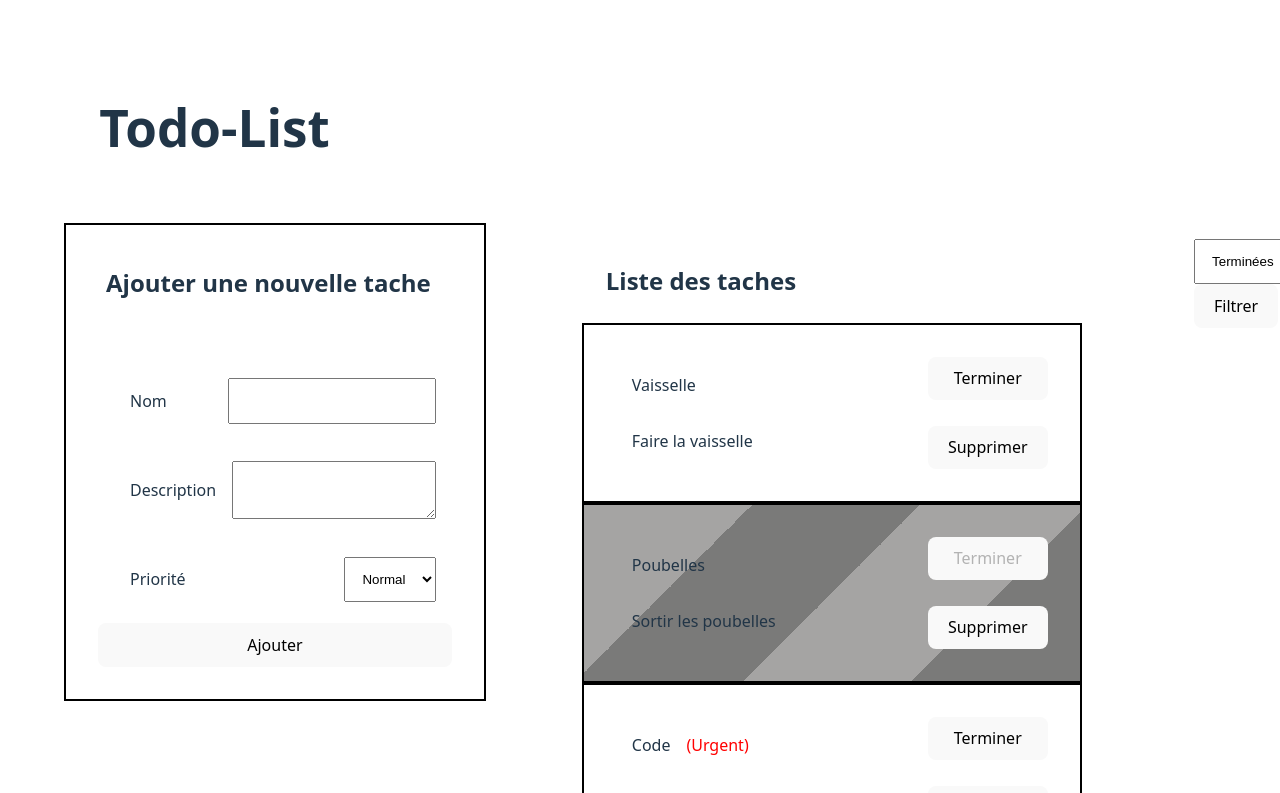
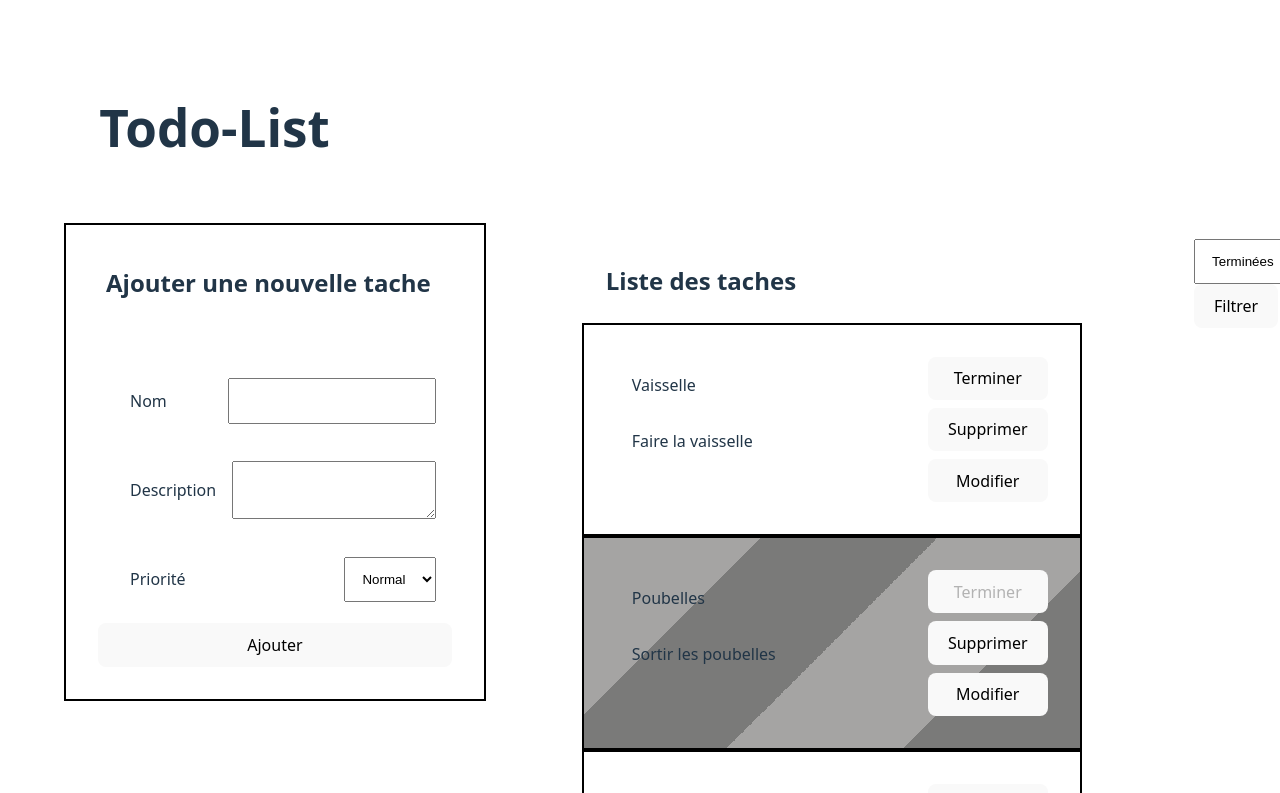
Before and after one commit to Davit-Ners/Todo-List-React, a React (Vite) app: page / in a window 1280 px wide. Shown: the top 793 px of the page. Built offline with nearby package versions, Linux system fonts and the light colour scheme.

Commit message:
Ajout function pour modifier tache

```diff
--- a/src/components/task/task.jsx
+++ b/src/components/task/task.jsx
@@ -1,7 +1,7 @@
 import style from './task.module.css';
 import clsx from 'clsx';
 
-export default function Task({ id, name, desc = '', priority, done, onDelete = () => {}, onFinish = () => {} }) {
+export default function Task({ id, name, desc = '', priority, done, onDelete = () => {}, onFinish = () => {}, onModify = () => {} }) {
 
     const handleDelete = () => {
         onDelete(id)
@@ -9,6 +9,10 @@ export default function Task({ id, name, desc = '', priority, done, onDelete = (
 
     const handleDone = () => {
         onFinish(id);
+    }
+
+    const handleModify = () => {
+        onModify(id, name, desc, priority);
     }
 
     return (
@@ -20,6 +24,7 @@ export default function Task({ id, name, desc = '', priority, done, onDelete = (
             <div className={style['task-btn']}>
                 <button onClick={handleDone} disabled={done}>Terminer</button>
                 <button onClick={handleDelete}>Supprimer</button>
+                <button onClick={handleModify}>Modifier</button>
             </div>
         </div>
     );
--- a/src/components/task/task.module.css
+++ b/src/components/task/task.module.css
@@ -9,6 +9,7 @@
     display: flex;
     flex-direction: column;
     justify-content: space-between;
+    gap: 0.5em;
 }
 
 .is-done {
--- a/src/components/todo-form/todo-form.jsx
+++ b/src/components/todo-form/todo-form.jsx
@@ -1,14 +1,22 @@
-import { useId, useState } from "react";
+import { useId, useState, useEffect } from "react";
 import style from './todo-form.module.css';
 import clsx from "clsx";
 
-export default function TodoForm({ onAction = () => {} }) {
+export default function TodoForm({ onAction = () => {}, modify = false, id, newName, newDesc, newPriority }) {
 
     const inputId = useId();
     const [ name, setName ] = useState('');
     const [ desc, setDesc ] = useState('');
     const [ priority, setPriority ] = useState('mid');
     const [ must, setMust ] = useState(false);
+
+    useEffect(() => {
+        if (modify) {
+            setName(newName || '');
+            setDesc(newDesc || '');
+            setPriority(newPriority || 'mid');
+        }
+    }, [modify, newName, newDesc, newPriority]);
 
     const sendForm = () => {
         if (!name.trim()) {
@@ -19,12 +27,12 @@ export default function TodoForm({ onAction = () => {} }) {
         setName('');
         setPriority('mid');
         setDesc('');
-        onAction(name, desc, priority);
+        onAction(id, name, desc, priority, modify);
     }
 
     return (
-        <div className={style["todo-form"]}>
-            <h2>Ajouter une nouvelle tache</h2>
+        <div className={clsx(style["todo-form"], modify && style["modify"])}>
+            <h2>{modify ? 'Modifier la tache' : 'Ajouter une nouvelle tache'}</h2>
             <div className={style["form-container"]}>
 
                 <div className={style['input-container']}>
@@ -46,7 +54,7 @@ export default function TodoForm({ onAction = () => {} }) {
                     </select>
                 </div>
 
-                <button onClick={sendForm}>Ajouter</button>
+                <button onClick={sendForm}>{modify ? 'Modifier' : 'Ajouter'}</button>
 
             </div>
         </div>
--- a/src/components/todo-form/todo-form.module.css
+++ b/src/components/todo-form/todo-form.module.css
@@ -19,3 +19,8 @@
     justify-content: space-between;
     align-items: center;
 }
+
+.modify {
+    background-color: rgb(61, 60, 60);
+    color: snow;
+}
--- a/src/containers/todo-list/todo-list.jsx
+++ b/src/containers/todo-list/todo-list.jsx
@@ -10,8 +10,21 @@ export default function TodoList() {
     const [ data, setData ] = useState(json.todo);
     const [ lastTaskId, setTaskId ] = useState(json.lastId);
     const [ filter, setFilter ] = useState('all');
+    const [ modify, setModify ] = useState(false);
+    const [ modifiedTask, setModifiedTask ] = useState({newId: '', newName: '', newDesc: '', newPriority: 'mid'});
 
-    const onSubmit = (name, desc, priority) => {
+    const onSubmit = (id, name, desc, priority, modify) => {
+        if (modify) {
+            setData((value) =>
+                value.map(t =>
+                    t.id === id
+                        ? { ...t, id, name, desc, priority }
+                        : t
+                )
+            );
+            setModify(false);
+            return;
+        }
         setTaskId(lastTaskId + 1);
         setData(val => [...val, { id: lastTaskId + 1, name, desc, priority, done: false }]);
     }
@@ -30,6 +43,11 @@ export default function TodoList() {
         setFilter(filter);
     }
 
+    const onModify = (id, name, desc, priority) => {
+        setModify(true);
+        setModifiedTask({id, newName: name, newDesc: desc, newPriority: priority});
+    }
+
     const filteredData = data.filter(task => {
         if (filter === 'done') return task.done;
         if (filter === 'notDone') return !task.done;
@@ -39,11 +57,11 @@ export default function TodoList() {
 
     return (
         <div className={style['todo-list']}>
-            <TodoForm onAction={onSubmit}/>
+            <TodoForm onAction={onSubmit} modify={modify} {...modifiedTask}/>
 
             <div>
                 <h2>Liste des taches</h2>
-                {filteredData.map(task => <Task key={task.id} {...task} onDelete={onDelete} onFinish={onFinish}/>)}
+                {filteredData.map(task => <Task key={task.id} {...task} onModify={onModify} onDelete={onDelete} onFinish={onFinish}/>)}
             </div>
 
             <Filter onFilter={onFilter}/>
```
